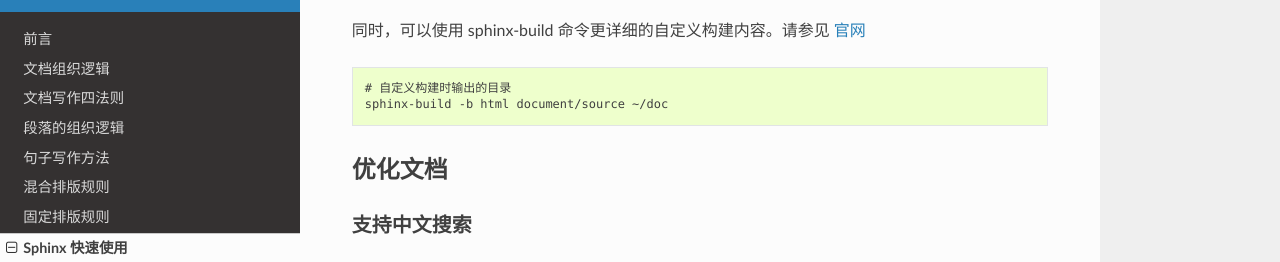
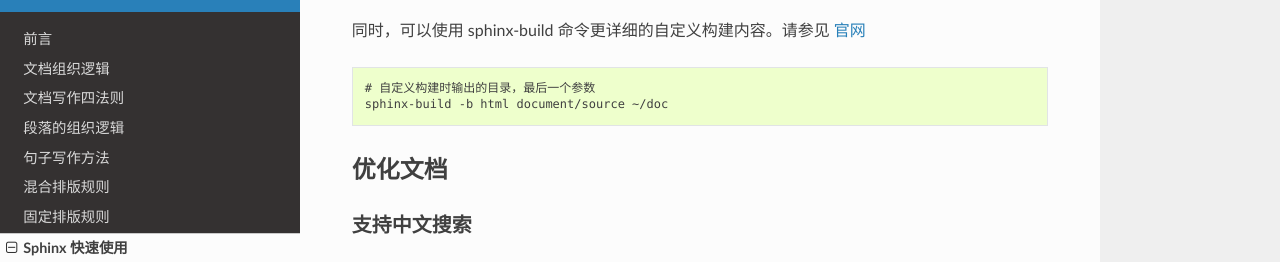
Before and after one commit to dongxg-top/write_the_document, a Sphinx documentation site: the page built from source/sphinx_started.rst, in a window 1280 px wide and 900 px high, scrolled down 1448 px. Shown: the part 179-441 px from the top of the window. Built offline with Sphinx 7.4.7 and the Read the Docs theme 2.0.0, drawn with Linux system fonts in a browser that asks for light colours.

Commit message:
change sphinx_started

```diff
--- a/source/sphinx_started.rst
+++ b/source/sphinx_started.rst
@@ -76,7 +76,7 @@ sphinx-quickstart 脚本工具会在文档目录下创建了一个 Makefile 和
 
 ::
 
-    # 自定义构建时输出的目录
+    # 自定义构建时输出的目录，最后一个参数
     sphinx-build -b html document/source ~/doc
 
 
```
